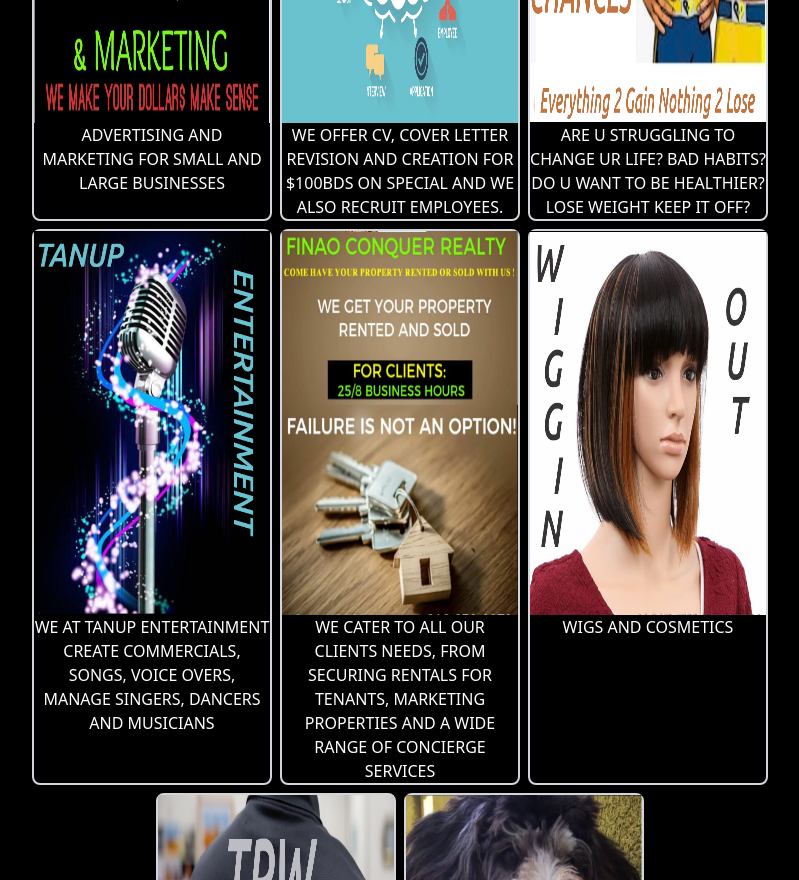
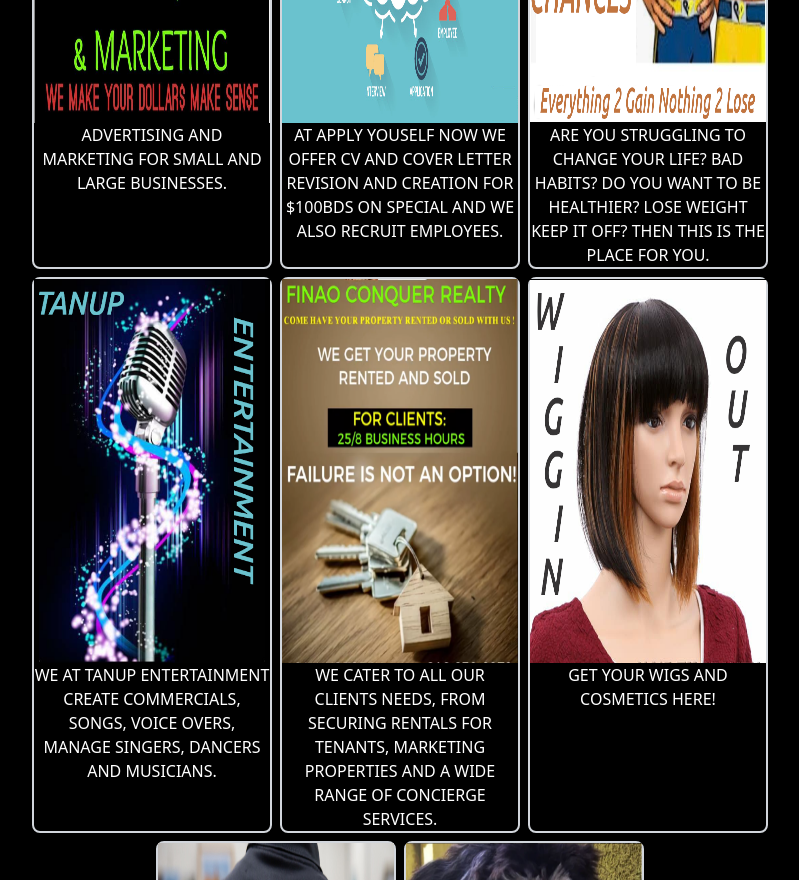
Before and after one commit to fibini/serial-entreprenuer-website, a React (Vite) app: page / in a window 1280 px wide. Shown: the part 1920-2800 px from the top of the page, without its empty margins (240-1039 px from the left). Built offline with nearby package versions, Linux system fonts and the light colour scheme; a web font is replaced by a local one.

Commit message:
Add sun icon and make CEO logo transparent

```diff
--- a/src/Businesses.jsx
+++ b/src/Businesses.jsx
@@ -1,5 +1,4 @@
 import { useState } from "react"
-// import { Carousel } from "flowbite-react"
 import apply from './assets/apply-yourself.png'
 import affordableAdvertising from './assets/advertising.png'
 import tanup from './assets/tanup.png'
@@ -8,11 +7,11 @@ import trwSecurity from './assets/security.jpg'
 import finao from './assets/finao.png'
 import wiggin from './assets/wiggin.png'
 import furrever from './assets/furrever.png'
-// import tanuke from './assets/tanuke.png'
 import { AiOutlineCaretDown, AiOutlineCaretUp } from "react-icons/ai"
 
 export default function Businesses()
 {
+  //Dropdown businesses
   const [finaoIsOpen, setFinaoIsOpen] = useState(false)
   const [furreverIsOpen, setFurrverIsOpen] = useState(false)
   const [marketingIsOpen, setMarketingIsOpen] = useState(false)
@@ -21,8 +20,21 @@ export default function Businesses()
   const [wigginIsOpen, setWigginIsOpen] = useState(false)
   const [applyIsOpen, setApplyIsOpen] = useState(false)
   const [trwIsOpen, setTrwIsOpen] = useState(false)
+
+  //Business descriptions
+  const realEstate = "WE CATER TO ALL OUR CLIENTS NEEDS, FROM SECURING RENTALS FOR TENANTS, MARKETING PROPERTIES AND A WIDE RANGE OF CONCIERGE SERVICES."
+  const furPups = "A DOG BUSINESS PROVIDING QUALITY PUPPIES SMALL AND LARGE FOR FURREVER HOMES, DOG SUPPLES AND ACCESORIES."
+  const marketing = "ADVERTISING AND MARKETING FOR SMALL AND LARGE BUSINESSES."
+  const entertainment = "WE AT TANUP ENTERTAINMENT CREATE COMMERCIALS, SONGS, VOICE OVERS, MANAGE SINGERS, DANCERS AND MUSICIANS."
+  const weightLoss = "ARE YOU STRUGGLING TO CHANGE YOUR LIFE? BAD HABITS? DO YOU WANT TO BE HEALTHIER? LOSE WEIGHT KEEP IT OFF? THEN THIS IS THE PLACE FOR YOU."
+  const cosmetics = "GET YOUR WIGS AND COSMETICS HERE!"
+  const recruiting = "AT APPLY YOUSELF NOW WE OFFER CV AND COVER LETTER REVISION AND CREATION FOR $100BDS ON SPECIAL AND WE ALSO RECRUIT EMPLOYEES."
+  const trw = "SECURE YOUR HOME OR BUSINESS WITH CAMERAS, ALARM SYSTEMS AND SECURITY PATROLS."
+
     return(
       <>
+      {/* Mobile view */}
+
         <section id="businesses" className=" text-white dark:text-black pt-16">
           <h2 className="text-3xl font-burtons font-md text-center py-5 lg:text-6xl">MY BUSINESSES</h2>
           <div className="relative inline-block w-full hover:cursor-pointer md:hidden">
@@ -43,7 +55,7 @@ export default function Businesses()
                     alt="real-estate"
                     />
                   </a>
-                  <p className="text-center dark:text-black">WE CATER TO ALL OUR CLIENTS NEEDS, FROM SECURING RENTALS FOR TENANTS, MARKETING PROPERTIES AND A WIDE RANGE OF CONCIERGE SERVICES</p>
+                  <p className="text-center dark:text-black">{realEstate}</p>
                 </div>
               )}
           </div>
@@ -65,7 +77,7 @@ export default function Businesses()
                     alt="puppies"
                     />
                   </a>
-                  <p className=" text-center dark:text-black">DOG BUSINESS PROVIDING QUALITY PUPPIES SMALL AND LARGE FOR FURREVER HOMES, DOG SUPPLES AND ACCESORIES.</p>
+                  <p className=" text-center dark:text-black">{furPups}</p>
                 </div>
               )}
           </div>
@@ -87,7 +99,7 @@ export default function Businesses()
                     alt="advertising"
                     />
                   </a>
-                  <p className="text-center dark:text-black">ADVERTISING AND MARKETING FOR SMALL AND LARGE BUSINESSES</p>
+                  <p className="text-center dark:text-black">{marketing}</p>
                 </div>
               )}
           </div>
@@ -109,7 +121,7 @@ export default function Businesses()
                     alt="entertainment"
                     />
                   </a>
-                  <p className="text-center dark:text-black">WE AT TANUP ENTERTAINMENT CREATE COMMERCIALS, SONGS, VOICE OVERS, MANAGE SINGERS, DANCERS AND MUSICIANS</p>
+                  <p className="text-center dark:text-black">{entertainment}</p>
                 </div>
               )}
           </div>
@@ -131,7 +143,7 @@ export default function Businesses()
                     alt="weight-loss"
                     />
                   </a>
-                  <p className="text-center dark:text-black">ARE U STRUGGLING TO CHANGE UR LIFE? BAD HABITS? DO U WANT TO BE HEALTHIER? LOSE WEIGHT KEEP IT OFF?</p>
+                  <p className="text-center dark:text-black">{weightLoss}</p>
                 </div>
               )}
           </div>
@@ -153,7 +165,7 @@ export default function Businesses()
                     alt="cosmetics"
                     />
                   </a>
-                  <p className="text-center dark:text-black">WIGS AND COSMETICS</p>
+                  <p className="text-center dark:text-black">{cosmetics}</p>
                 </div>
               )}
           </div>
@@ -175,7 +187,7 @@ export default function Businesses()
                     alt="recruitment"
                     />
                   </a>
-                  <p className="text-center dark:text-black">WE OFFER CV, COVER LETTER REVISION AND CREATION FOR $100BDS ON SPECIAL AND WE ALSO RECRUIT EMPLOYEES.</p>
+                  <p className="text-center dark:text-black">{recruiting}</p>
                 </div>
               )}
           </div>
@@ -197,15 +209,15 @@ export default function Businesses()
                     alt="security-firm"
                     />
                   </a>
-                  <p className="text-center dark:text-black">SECURE YOUR HOME OR BUSINESS WITH CAMERAS, ALARM SYSTEMS AND SECURITY PATROLS.</p>
+                  <p className="text-center dark:text-black">{trw}</p>
                 </div>
               )}
           </div>
         </section>
+
+        {/* Desktop view */}
+
         <section className="flex flex-wrap items-center justify-evenly">
-          {/* <div className=" hidden lg:w-1/12 lg:block">
-                <img src={tanuke} alt="" />
-          </div> */}
           <div className="hidden md:flex flex-wrap text-white lg: basis-3/4 gap-2 justify-center">
             <div className="basis-1/2 border-2 rounded-lg border-gray-300 lg:basis-1/4">
               <a href="https://www.facebook.com/affordableadvertising20" target="_blank" rel="noreferrer">
@@ -215,7 +227,7 @@ export default function Businesses()
                 alt="advertising"
                 />
               </a>
-              <p className="text-center dark:text-black">ADVERTISING AND MARKETING FOR SMALL AND LARGE BUSINESSES</p>
+              <p className="text-center dark:text-black">{marketing}</p>
             </div>
             <div className="basis-1/2 border-2 rounded-lg border-gray-300 lg:basis-1/4">
               <a href="https://www.facebook.com/Applyyourselfnow876" target="_blank" rel="noreferrer">
@@ -224,7 +236,7 @@ export default function Businesses()
                 src={apply}
                 alt="applyimg"
                 />
-                <p className="text-center dark:text-black">WE OFFER CV, COVER LETTER REVISION AND CREATION FOR $100BDS ON SPECIAL AND WE ALSO RECRUIT EMPLOYEES.</p>
+                <p className="text-center dark:text-black">{recruiting}</p>
               </a>
             </div>
             <div className="basis-1/2 border-2 rounded-lg border-gray-300 lg:basis-1/4">
@@ -234,7 +246,7 @@ export default function Businesses()
                   src={slimchances}
                   alt="weight-loss"
                 />
-                <p className="text-center dark:text-black">ARE U STRUGGLING TO CHANGE UR LIFE? BAD HABITS? DO U WANT TO BE HEALTHIER? LOSE WEIGHT KEEP IT OFF?</p>
+                <p className="text-center dark:text-black">{weightLoss}</p>
               </a>
             </div>
             <div className="basis-1/2 border-2 rounded-lg border-gray-300 lg:basis-1/4">
@@ -244,7 +256,7 @@ export default function Businesses()
                   src={tanup}
                   alt="tanupent"
                 />
-                <p className="text-center dark:text-black">WE AT TANUP ENTERTAINMENT CREATE COMMERCIALS, SONGS, VOICE OVERS, MANAGE SINGERS, DANCERS AND MUSICIANS</p>
+                <p className="text-center dark:text-black">{entertainment}</p>
               </a>
             </div>
             <div className="basis-1/2 border-2 rounded-lg border-gray-300 lg:basis-1/4">
@@ -255,7 +267,7 @@ export default function Businesses()
                   alt="real-estate"
                 />
               </a>
-              <p className="text-center dark:text-black">WE CATER TO ALL OUR CLIENTS NEEDS, FROM SECURING RENTALS FOR TENANTS, MARKETING PROPERTIES AND A WIDE RANGE OF CONCIERGE SERVICES</p>
+              <p className="text-center dark:text-black">{realEstate}</p>
             </div>
             <div className="basis-1/2 border-2 rounded-lg border-gray-300 lg:basis-1/4">
               <a href="https://www.facebook.com/profile.php?id=100063960162770" target="_blank" rel="noreferrer">
@@ -264,7 +276,7 @@ export default function Businesses()
                   src={wiggin}
                   alt="wigs-cosmetics"
                 />
-                <p className="text-center dark:text-black">WIGS AND COSMETICS</p>
+                <p className="text-center dark:text-black">{cosmetics}</p>
               </a>
             </div>
             <div className="basis-1/2 border-2 rounded-lg border-gray-300 lg:basis-1/4">
@@ -274,7 +286,7 @@ export default function Businesses()
                   src={trwSecurity}
                   alt="security-firm"
                 />
-                <p className="text-center dark:text-black">SECURE YOUR HOME OR BUSINESS WITH CAMERAS, ALARM SYSTEMS AND SECURITY PATROLS.</p>
+                <p className="text-center dark:text-black">{trw}</p>
               </a>
             </div>
             <div className="basis-1/2 border-2 rounded-lg border-gray-300 lg:basis-1/4">
@@ -288,9 +300,6 @@ export default function Businesses()
               </a>
             </div>
           </div>
-          {/* <div className="hidden lg:basis-1/12 lg:block">
-              <img src={tanuke} alt="" />
-          </div> */}
         </section>
       </>
     )
```
Also changed, not shown: src/App.jsx (+19 -24 lines), src/assets/ceo.png (deleted), src/assets/pn-ceo.png (added).
